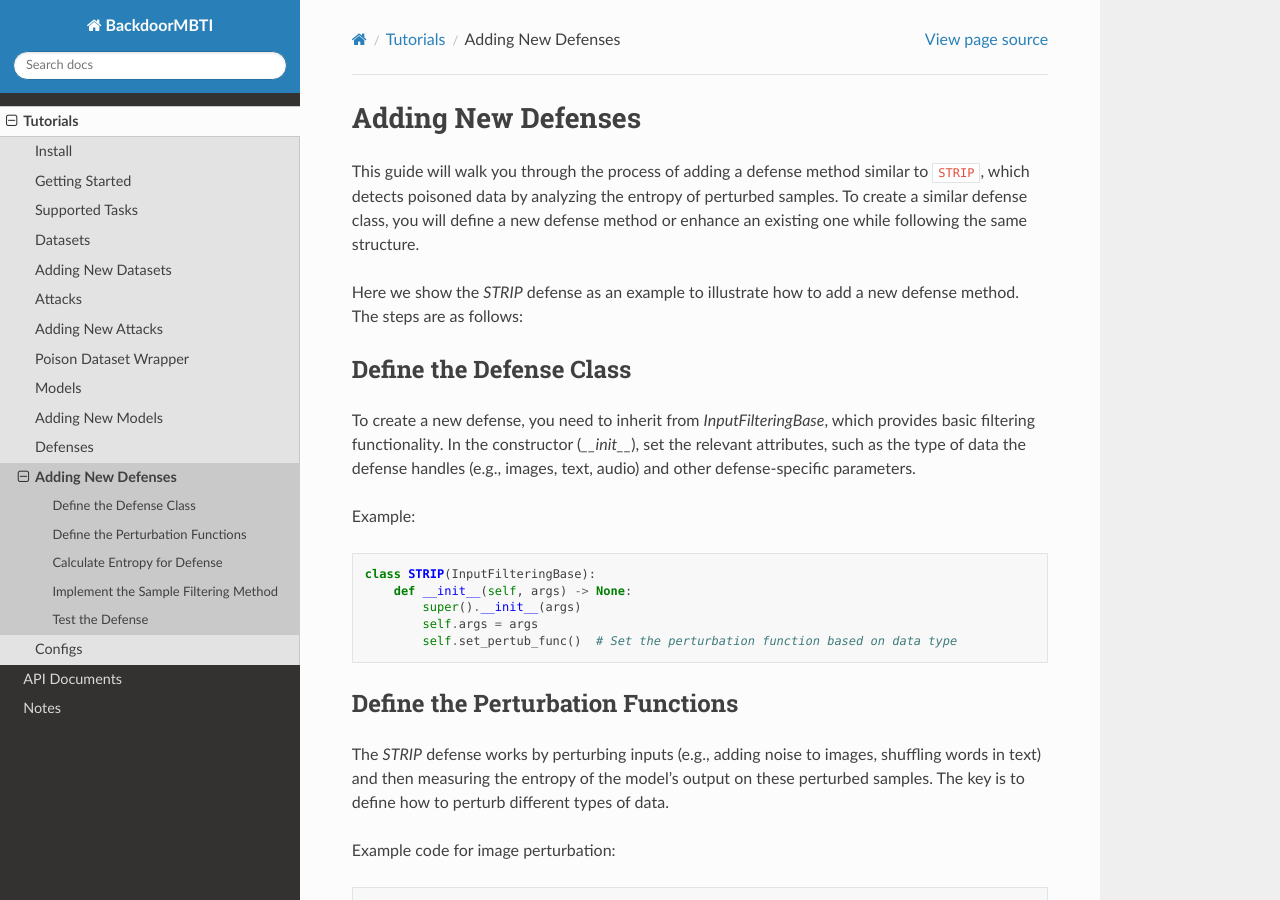
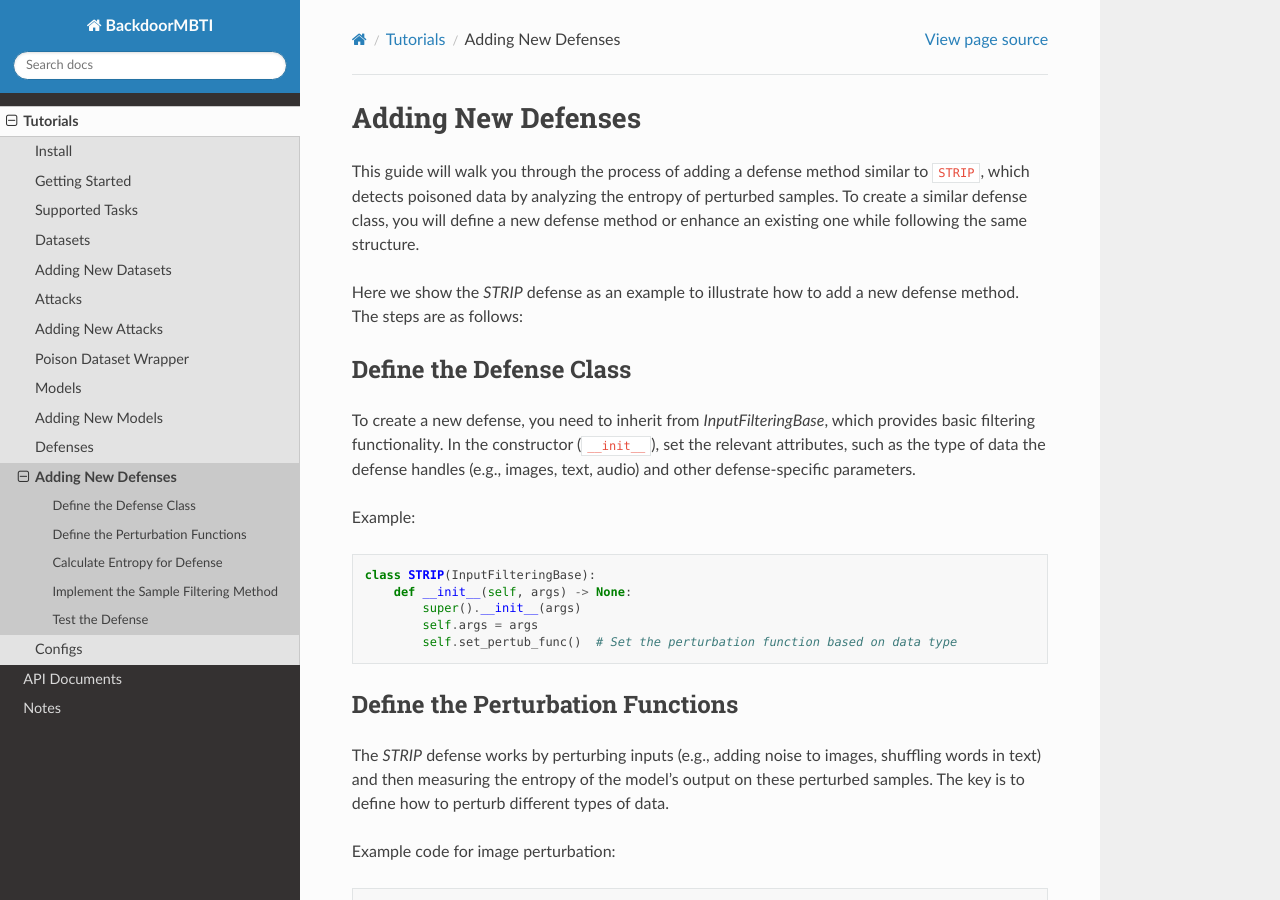
Before and after one commit to odymit/BackdoorMBTI-docs, a Sphinx documentation site: the page built from docs/source/tutorials/add_new_defenses.rst, in a window 1280 px wide and 900 px high. Built offline with Sphinx 7.4.7 and the Read the Docs theme 3.1.0, drawn with Linux system fonts in a browser that asks for light colours.

```diff
--- a/docs/source/tutorials/add_new_defenses.rst
+++ b/docs/source/tutorials/add_new_defenses.rst
@@ -8,7 +8,7 @@ Here we show the `STRIP` defense as an example to illustrate how to add a new de
 Define the Defense Class
 ------------------------
 
-To create a new defense, you need to inherit from `InputFilteringBase`, which provides basic filtering functionality. In the constructor (`__init__`), set the relevant attributes, such as the type of data the defense handles (e.g., images, text, audio) and other defense-specific parameters.
+To create a new defense, you need to inherit from `InputFilteringBase`, which provides basic filtering functionality. In the constructor (``__init__``), set the relevant attributes, such as the type of data the defense handles (e.g., images, text, audio) and other defense-specific parameters.
 
 Example:
 
```
